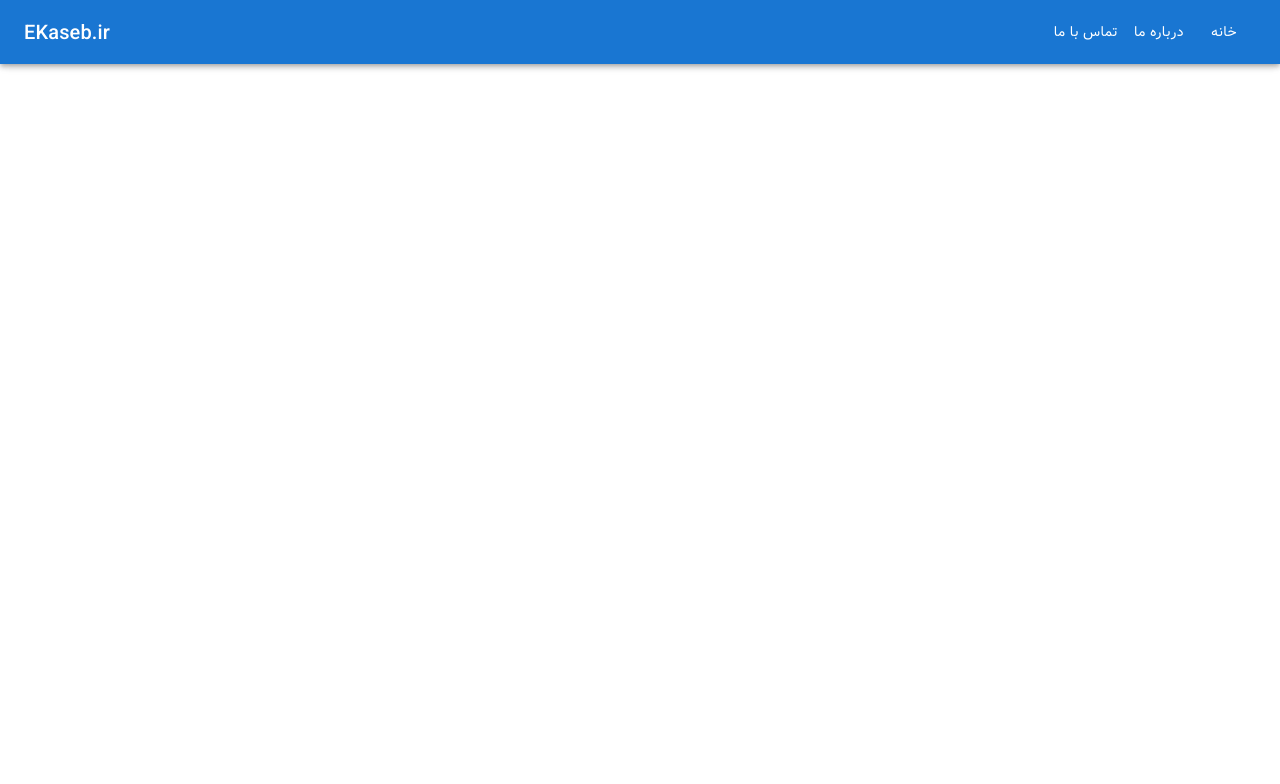
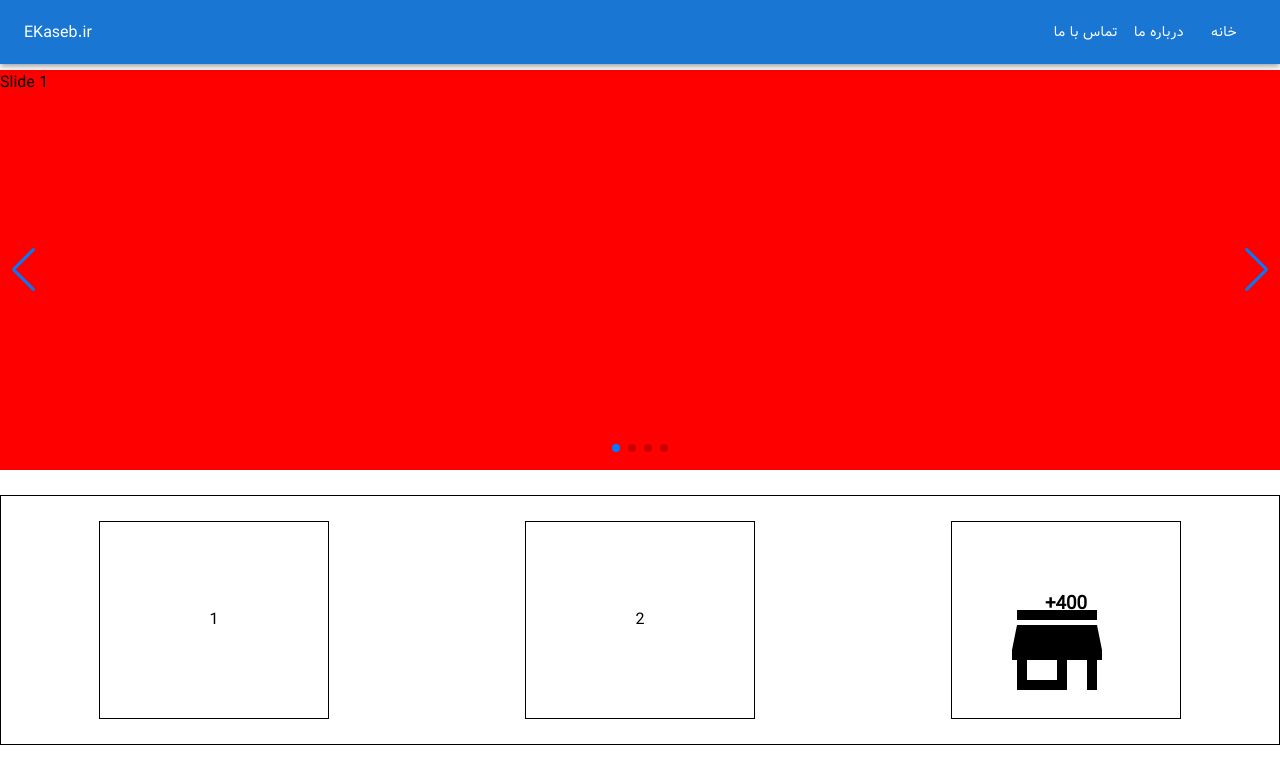
Before and after one commit to pouriya-chibaie-1/nextSite, a Next.js app: page / in a window 1280 px wide. Shown: the top 784 px of the page. Built offline with nearby package versions, Linux system fonts and the light colour scheme.

Commit message:
add slider and iconbar

```diff
--- /dev/null
+++ b/components/Header.jsx
@@ -0,0 +1,127 @@
+import * as React from 'react';
+import PropTypes from 'prop-types';
+import AppBar from '@mui/material/AppBar';
+import Box from '@mui/material/Box';
+import Divider from '@mui/material/Divider';
+import Drawer from '@mui/material/Drawer';
+import IconButton from '@mui/material/IconButton';
+import List from '@mui/material/List';
+import ListItem from '@mui/material/ListItem';
+import ListItemButton from '@mui/material/ListItemButton';
+import ListItemText from '@mui/material/ListItemText';
+import MenuIcon from '@mui/icons-material/Menu';
+import Toolbar from '@mui/material/Toolbar';
+import Typography from '@mui/material/Typography';
+import Button from '@mui/material/Button';
+import { makeStyles } from '@mui/styles'
+import {  useRouter } from 'next/router';
+// const useStyles = makeStyles({
+//   root: {
+//     "& .MuiButtonBase-root":{fontFamily:"Vazir"},
+//     "& .MuiTypography-root":{fontFamily:"Vazir"}
+//   }
+// });
+
+
+
+
+
+//MuiButtonBase-root
+const drawerWidth = 240;
+const navItems = [{name:"خانه",location:"/"},{name:"درباره ما",location:"/about"}, {name:"تماس با ما",location:"/contact"}];
+
+function Header(props) {
+  // const style=useStyles()
+  const router= useRouter()
+  const { window } = props;
+  const [mobileOpen, setMobileOpen] = React.useState(false);
+
+  const handleDrawerToggle = () => {
+    setMobileOpen(!mobileOpen);
+  };
+
+  const drawer = (
+    <Box onClick={handleDrawerToggle} sx={{ textAlign: 'center' ,fontFamily:"Vazir"}}>
+      <Typography variant="h6" sx={{ my: 2 }}>
+        EKaseb.ir
+      </Typography>
+      <Divider />
+      <List sx={{fontFamily:"Vazir"}}>
+        {navItems.map((item) => (
+          <ListItem key={`${item.name}`} disablePadding>
+            <ListItemButton sx={{ textAlign: 'center'}} onClick={()=>{router.push(item.location)}} >
+              <ListItemText primary={item.name} sx={{"& .MuiTypography-root":{fontFamily:"Vazir"}}}/>
+            </ListItemButton>
+          </ListItem>
+        ))}
+      </List>
+    </Box>
+  );
+
+  const container = window !== undefined ? () => window().document.body : undefined;
+
+  return (
+    <Box sx={{ display: 'flex' ,fontFamily:"Vazir"}}>
+      <AppBar component="nav" sx={ {"& .MuiButtonBase-root":{fontFamily:"Vazir"},"& .MuiBox-root":{direction:"rtl"}}}>
+        <Toolbar>
+
+          <IconButton
+            color="inherit"
+            aria-label="open drawer"
+            edge="start"
+            onClick={handleDrawerToggle}
+            sx={{ mr: 2, display: { sm: 'none' } }}
+          >
+            <MenuIcon />
+
+          </IconButton>
+         EKaseb.ir
+          <Typography
+            variant="h6"
+            component="div"
+            sx={{ flexGrow: 1, display: { xs: 'none', sm: 'block' } }}
+          >
+          </Typography>
+          <Box sx={{ display: { xs: 'none', sm: 'block' } }}>
+            {navItems.map((item ,index) => (
+              <Button key={`${item.name} ${index}`} sx={{ color: '#fff' }} onClick={()=>router.push(item.location)}>
+                {item.name}
+              </Button>
+            ))}
+          </Box>
+        </Toolbar>
+      </AppBar>
+      <Box component="nav">
+
+        <Drawer
+          container={container}
+          variant="temporary"
+          open={mobileOpen}
+          onClose={handleDrawerToggle}
+          ModalProps={{
+            keepMounted: true, // Better open performance on mobile.
+          }}
+          sx={{
+            display: { xs: 'block', sm: 'none' },
+            '& .MuiDrawer-paper': { boxSizing: 'border-box', width: drawerWidth },
+          }}
+        >
+          {drawer}
+        </Drawer>
+      </Box>
+      <Box component="main" sx={{ p: 3 }}>
+
+      </Box>
+    </Box>
+  );
+}
+
+Header.propTypes = {
+  /**
+   * Injected by the documentation to work in an iframe.
+   * You won't need it on your project.
+   */
+  window: PropTypes.func,
+};
+
+export default Header;
--- a/package.json
+++ b/package.json
@@ -27,7 +27,8 @@
     "react": "18.2.0",
     "react-dom": "18.2.0",
     "sass": "^1.54.8",
-    "styled-components": "^5.3.5"
+    "styled-components": "^5.3.5",
+    "swiper": "^8.4.2"
   },
   "devDependencies": {
     "eslint": "8.23.0",
--- a/pages/_app.js
+++ b/pages/_app.js
@@ -1,4 +1,5 @@
 import '../styles/globals.css'
+
 import {ContextProvider} from '../context/context'
 import { FormikProvider } from 'formik'
 function MyApp({ Component, pageProps }) {
--- a/pages/index.js
+++ b/pages/index.js
@@ -1,122 +1,38 @@
-import * as React from 'react';
-import PropTypes from 'prop-types';
-import AppBar from '@mui/material/AppBar';
-import Box from '@mui/material/Box';
-import Divider from '@mui/material/Divider';
-import Drawer from '@mui/material/Drawer';
-import IconButton from '@mui/material/IconButton';
-import List from '@mui/material/List';
-import ListItem from '@mui/material/ListItem';
-import ListItemButton from '@mui/material/ListItemButton';
-import ListItemText from '@mui/material/ListItemText';
-import MenuIcon from '@mui/icons-material/Menu';
-import Toolbar from '@mui/material/Toolbar';
-import Typography from '@mui/material/Typography';
-import Button from '@mui/material/Button';
-import { makeStyles } from '@mui/styles'
-// const useStyles = makeStyles({
-//   root: {
-//     "& .MuiButtonBase-root":{fontFamily:"Vazir"}
-//   }
-// });
+import { Swiper, SwiperSlide } from 'swiper/react';
+import React from 'react';
+import Header from '../components/Header';
+import "swiper/css/pagination";
+import "swiper/css/navigation";
+import 'swiper/css';
+import StoreIcon from '@mui/icons-material/Store';
+import { Pagination, Navigation } from "swiper";
+import styles from "../styles/Home.module.css"
+const App  = () => {
+  return (<>
+  <Header/>
+  <Swiper
 
-
-
-
-
-
-
-//MuiButtonBase-root
-const drawerWidth = 240;
-const navItems = ['خانه', 'درباره ما', 'تماس با ما'];
-
-function App(props) {
-  const { window } = props;
-  const [mobileOpen, setMobileOpen] = React.useState(false);
-
-  const handleDrawerToggle = () => {
-    setMobileOpen(!mobileOpen);
-  };
-
-  const drawer = (
-    <Box onClick={handleDrawerToggle} sx={{ textAlign: 'center' ,fontFamily:"Vazir"}}>
-      <Typography variant="h6" sx={{ my: 2 }}>
-        MUI
-      </Typography>
-      <Divider />
-      <List>
-        {navItems.map((item) => (
-          <ListItem key={item} disablePadding>
-            <ListItemButton sx={{ textAlign: 'center' }}>
-              <ListItemText primary={item} />
-            </ListItemButton>
-          </ListItem>
-        ))}
-      </List>
-    </Box>
-  );
-
-  const container = window !== undefined ? () => window().document.body : undefined;
-
-  return (
-    <Box sx={{ display: 'flex' ,fontFamily:"Vazir"}}>
-      <AppBar component="nav" sx={ {"& .MuiButtonBase-root":{fontFamily:"Vazir"},"& .MuiBox-root":{direction:"rtl"}}}>
-        <Toolbar>
-          <IconButton
-            color="inherit"
-            aria-label="open drawer"
-            edge="start"
-            onClick={handleDrawerToggle}
-            sx={{ mr: 2, display: { sm: 'none' } }}
-          >
-            <MenuIcon />
-          </IconButton>
-          <Typography
-            variant="h6"
-            component="div"
-            sx={{ flexGrow: 1, display: { xs: 'none', sm: 'block' } }}
-          >
-           EKaseb.ir
-          </Typography>
-          <Box sx={{ display: { xs: 'none', sm: 'block' } }}>
-            {navItems.map((item) => (
-              <Button key={item} sx={{ color: '#fff' }}>
-                {item}
-              </Button>
-            ))}
-          </Box>
-        </Toolbar>
-      </AppBar>
-      <Box component="nav">
-        <Drawer
-          container={container}
-          variant="temporary"
-          open={mobileOpen}
-          onClose={handleDrawerToggle}
-          ModalProps={{
-            keepMounted: true, // Better open performance on mobile.
-          }}
-          sx={{
-            display: { xs: 'block', sm: 'none' },
-            '& .MuiDrawer-paper': { boxSizing: 'border-box', width: drawerWidth },
-          }}
-        >
-          {drawer}
-        </Drawer>
-      </Box>
-      <Box component="main" sx={{ p: 3 }}>
-
-      </Box>
-    </Box>
-  );
+  style={{width:"100%",height:"400px",marginTop:"22px"}}
+      spaceBetween={50}
+      loop={true}
+        pagination={{ clickable: true,}}
+        navigation={true}
+        className="mySwiper"
+      slidesPerView={1}
+      onSlideChange={() => console.log('slide change')}
+        modules={[Pagination, Navigation]}
+      onSwiper={(swiper) => console.log(swiper)}>
+  <SwiperSlide style={{background:"red"}}>Slide 1</SwiperSlide>
+      <SwiperSlide style={{background:"aqua"}}>Slide 2</SwiperSlide>
+      <SwiperSlide style={{background:"green"}}>Slide 3</SwiperSlide>
+      <SwiperSlide style={{background:"blue"}}>Slide 4</SwiperSlide>
+  </Swiper>
+  <div className={styles.divIcon3}>
+    <div className={styles.iconInDiv3}>1</div>
+    <div className={styles.iconInDiv3}>2</div>
+    <div className={styles.iconInDiv3}><div><h3>+400</h3> <StoreIcon className={styles.icon}/></div></div>
+  </div>
+  </>  );
 }
 
-App.propTypes = {
-  /**
-   * Injected by the documentation to work in an iframe.
-   * You won't need it on your project.
-   */
-  window: PropTypes.func,
-};
-
-export default App;
+export default App ;
--- a/styles/Home.module.css
+++ b/styles/Home.module.css
@@ -127,3 +127,31 @@
     filter: invert(1);
   }
 }
+.divIcon3{
+  margin: 25px 0px;
+  display: flex;
+  justify-content: space-around;
+  height: 250px;
+}
+.divIcon3 {
+border: 1px solid black;
+width: 100%;
+display: flex;
+justify-content: space-around;
+align-items: center;
+}
+.icon{
+  transform: scale(5);
+}
+.iconInDiv3 > h3{
+  display: flex;
+  margin: 20px 0px;
+}
+.iconInDiv3{width: 18%;
+  border: 1px solid #000;
+  height: 80%;
+  display: flex;
+  flex-direction: column;
+  align-items: center;
+  justify-content: center;
+}
```
Also changed, not shown: 1 other file (tests, documents, lock files or other folders).
